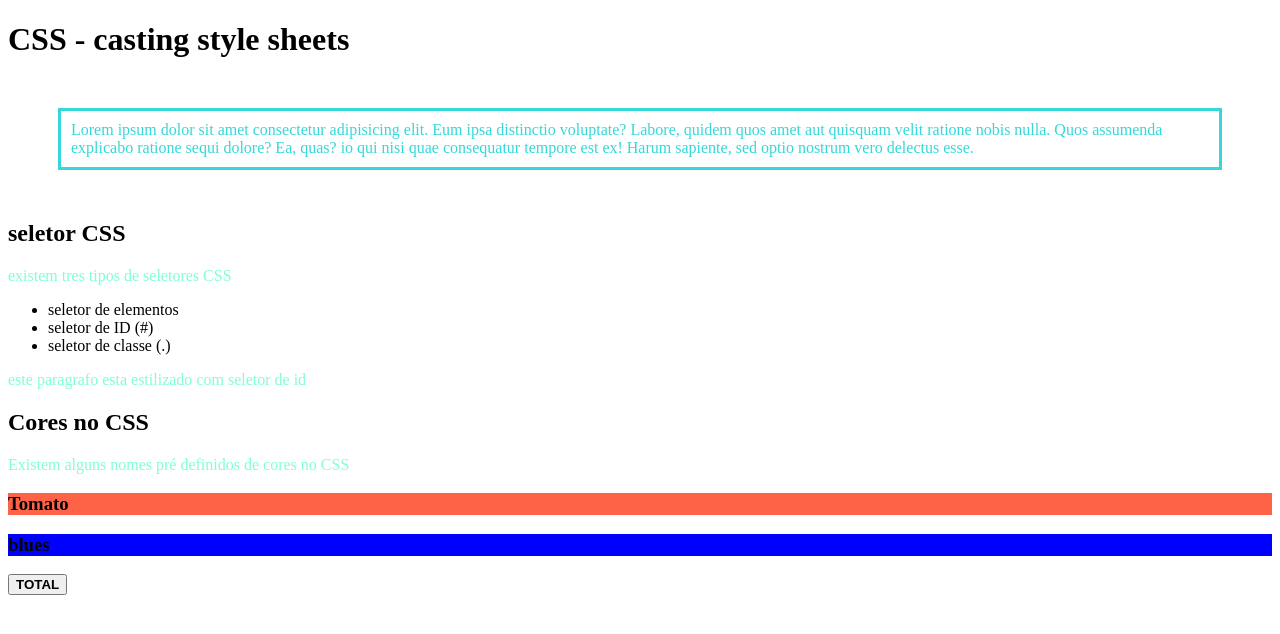
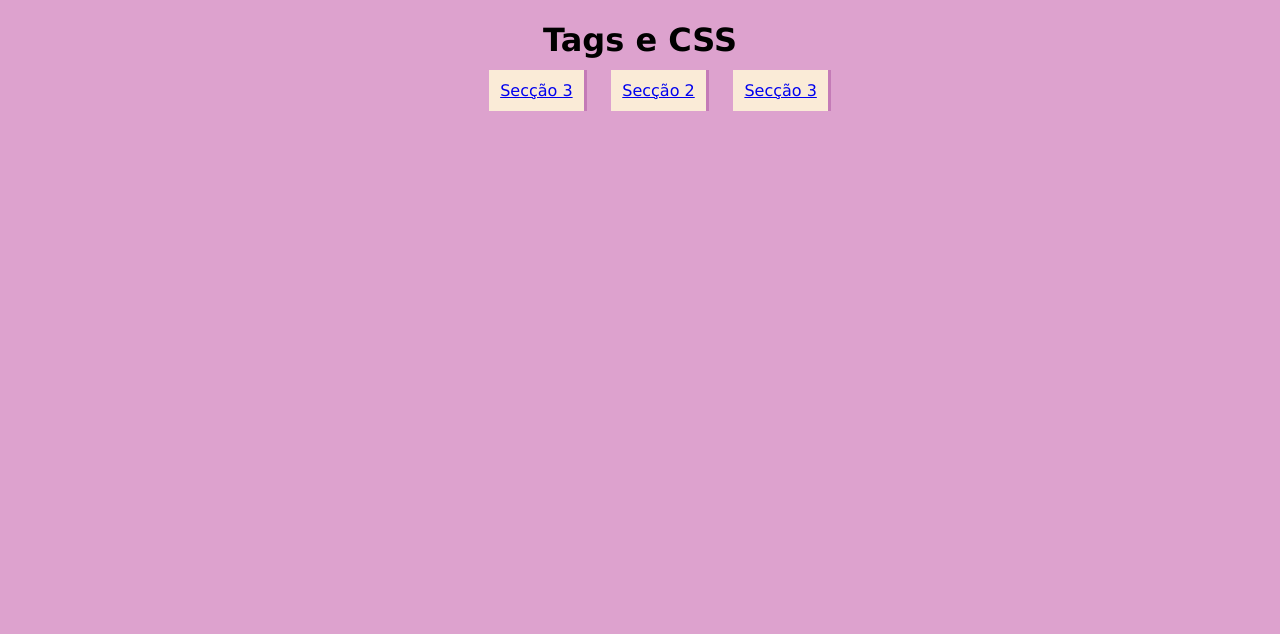
Before and after one commit to Gibeluco/Desenvovimento-Web, a plain HTML site: page index.html in a window 1280 px wide. Drawn offline with Linux system fonts and the light colour scheme.

Commit message:
Add files via upload

```diff
--- a/index.html
+++ b/index.html
@@ -1,39 +1,21 @@
 <!DOCTYPE html>
 <html lang="pt-BR">
-<head>
-    <meta charset="UTF-8">
-    <meta name="viewport" content="width=device-width, initial-scale=1.0">
-    <title> CSS </title>
-    <style>
-        p{
-            color:aquamarine;
-        }
-    </style>
+    <head>
+        <meta charset="UTF-8">
+        <meta name="viewport" content="windth=device-width, initial-scale=1.0">
+        <title>Document</title>
+        <link rel="stylesheet" href="teste.css">
     </head>
-    <body>
-        <h1> CSS - casting style sheets </h1>
-        <p style="color:rgb(53, 216, 216); margin: 50px;
-        border-style:solid;
-        padding: 10px;">
-        Lorem ipsum dolor sit amet consectetur adipisicing elit. Eum ipsa distinctio voluptate? Labore, quidem quos amet aut quisquam velit ratione nobis nulla. Quos assumenda explicabo ratione sequi dolore? Ea, quas?
-        io qui nisi quae consequatur tempore est ex! Harum sapiente, sed optio nostrum vero delectus esse.
-    </p>
-    <h2> seletor CSS </h2>
-    <p> existem tres tipos de seletores CSS </p>
-    <ul>
-        <li> seletor de elementos </li>
-        <li> seletor de ID (#) </li>
-        <li> seletor de classe (.) </li>
-
-    </ul>
-    <p id="xuxu">
-        este paragrafo esta estilizado com seletor
-        de id
-    </p>
-    <h2>Cores no CSS</h2>
-    <p>Existem alguns nomes pré definidos de cores no CSS</p>
-    <h3 style="background-color: tomato;"> Tomato</h3>
-    <h3 style="background-color: blue;"> blues</h3>
-    <button> <strong> TOTAL </strong></button>
+<body>
+    <div class= "central">
+    <h1> Tags e CSS </h1>
+</div>
+<nav>
+    <ul class="central">
+       <li class="item-menu"><a href="#sec1"> Secção 3</a></li>
+       <li class="item-menu"><a href="#sec2"> Secção 2</a></li>
+       <li class="item-menu"><a href="#sec3"> Secção 3</a></li>
+</ul>
+</nav>
 </body>
 </html>
--- /dev/null
+++ b/teste.css
@@ -0,0 +1,25 @@
+body{
+    background-color:rgb(221, 162, 206);
+    font-family: Verdana, Geneva, Tahoma, sans-serif;
+}
+/*Seletor de classe */
+.central{
+    text-align: center;
+}
+.item-menu{
+    display: inline;
+    margin: 0.6rem;
+    background-color: antiquewhite;
+    padding: 0.7rem;
+    border-right-style: solid;
+    border-color:rgb(196, 123, 183);
+
+}
+.item-menu :hover{
+   background-color: rgb(162, 131, 190);
+}
+
+.item-menu a:hover{
+    text
+
+}
```
Also changed, not shown: estilo.css (added).
